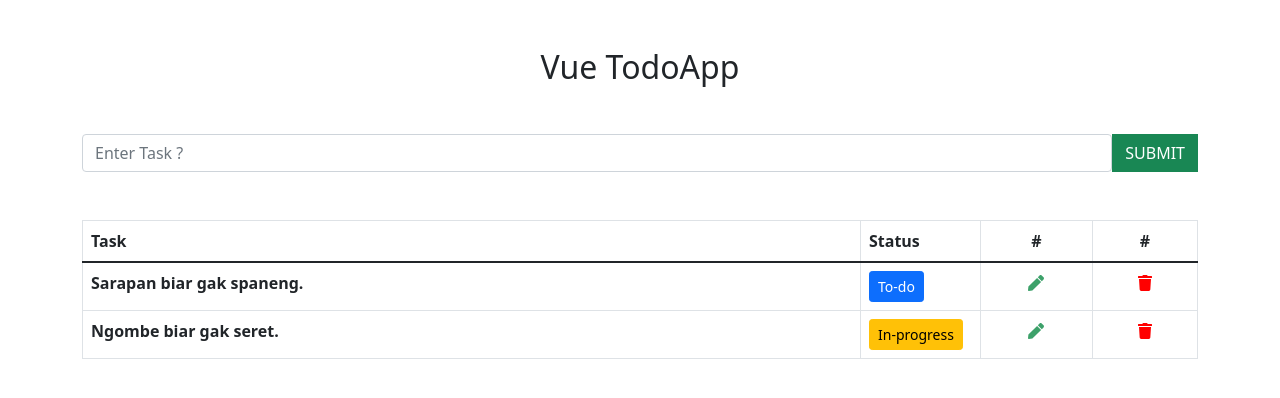
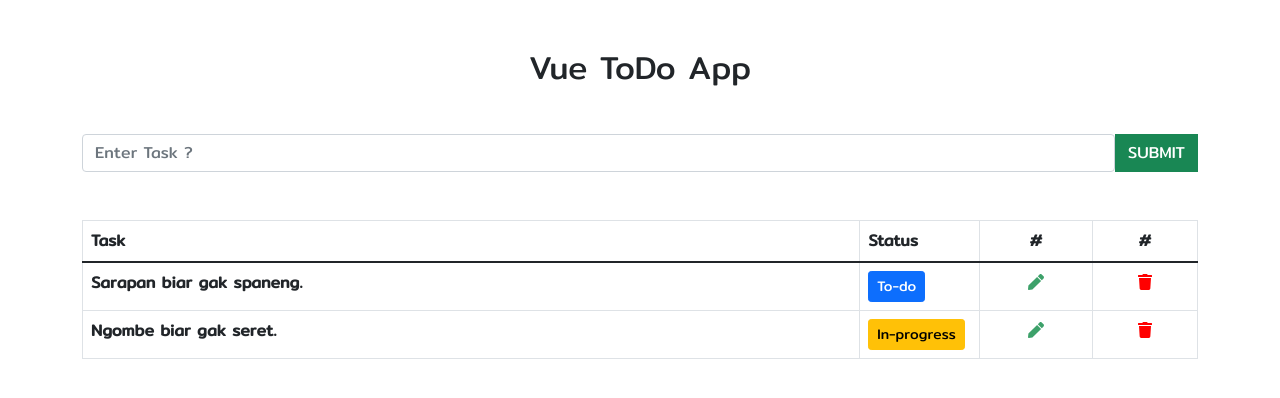
Before and after one commit to FthRobby/Todo-App, a Vue app: page / in a window 1280 px wide. Shown: the top 398 px of the page. Built offline with nearby package versions, Linux system fonts and the light colour scheme.

Commit message:
modifieed app font

```diff
--- a/src/components/TodoApp.vue
+++ b/src/components/TodoApp.vue
@@ -1,6 +1,6 @@
 <template>
   <div class="container">
-    <h2 class="text-center mt-5">Vue TodoApp</h2>
+    <h2 class="text-center mt-5">Vue ToDo App</h2>
 
     <!-- Input what you do -->
     <div class="d-flex mt-5">
@@ -121,6 +121,13 @@ export default {
 
 
 <style scoped>
+@import url('https://fonts.googleapis.com/css2?family=Mitr&display=swap');
+
+  *, html {
+    font-family: 'Mitr', sans-serif;
+  }
+
+
   .pointer {
     cursor: pointer;
   }
```
